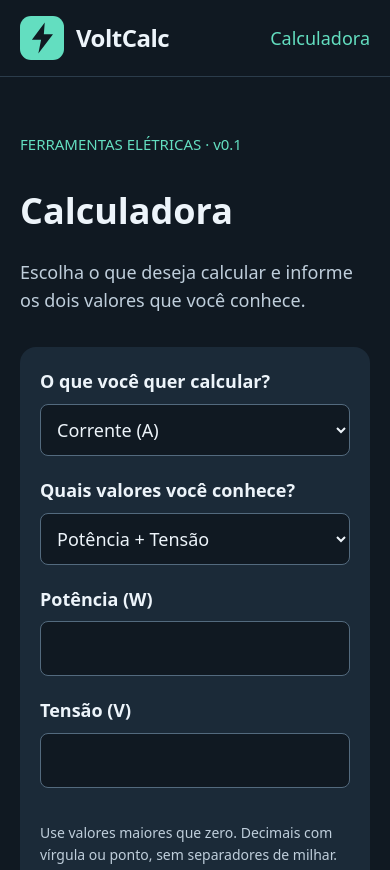
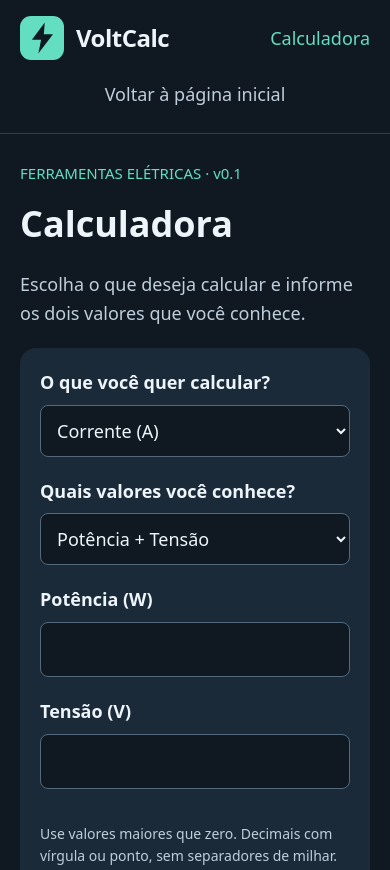
Before and after one commit to rafael-amann/VoltCalc, a website with bundled scripts: page calculator.html in a window 390 px wide. Shown: the top 870 px of the page. Built offline with nearby package versions, Linux system fonts and the light colour scheme.

Commit message:
style: move calculator up and center home navigation

```diff
--- a/calculator.html
+++ b/calculator.html
@@ -7,7 +7,7 @@
     <link rel="stylesheet" href="./styles.css" />
   </head>
   <body>
-    <header class="site-header">
+    <header class="site-header calculator-header">
       <a class="brand" href="./index.html" aria-label="VoltCalc — página inicial">
         <svg class="brand-logo" viewBox="0 0 48 48" fill="none" aria-hidden="true">
           <rect width="48" height="48" rx="12" fill="#63dec0" />
@@ -15,11 +15,12 @@
         </svg>
         <span class="brand-name">VoltCalc</span>
       </a>
+      <a class="nav-link home-link" href="./index.html">Voltar à página inicial</a>
       <nav aria-label="Navegação principal">
         <a class="nav-link" aria-current="page" href="./calculator.html">Calculadora</a>
       </nav>
     </header>
-    <main>
+    <main class="calculator-main">
       <small>FERRAMENTAS ELÉTRICAS · v0.1</small>
       <h1>Calculadora</h1>
       <p>Escolha o que deseja calcular e informe os dois valores que você conhece.</p>
--- a/styles.css
+++ b/styles.css
@@ -27,6 +27,18 @@ button:hover { background: #90ecd5; }
 #error:empty { display: none; }
 .result-panel { margin-top: 24px; padding-top: 20px; border-top: 1px solid #536a7e; }
 output { overflow-wrap: anywhere; }
+.calculator-header { display: grid; grid-template-columns: 1fr auto 1fr; }
+.calculator-header .brand { justify-self: start; }
+.calculator-header .home-link { justify-self: center; text-align: center; }
+.calculator-header nav { justify-self: end; }
+.calculator-main { margin: 0 auto 32px; padding-top: 24px; }
+.calculator-main h1 { margin-top: 8px; }
+.calculator-main section { margin-top: 20px; }
+@media (max-width: 700px) {
+  .calculator-header { grid-template-columns: 1fr auto; gap: 12px; }
+  .calculator-header .home-link { grid-column: 1 / -1; grid-row: 2; }
+  .calculator-header nav { grid-column: 2; grid-row: 1; }
+}
 @media (max-width: 520px) {
   main { margin: 32px auto; padding: 20px; }
   section { padding: 20px; }
```
